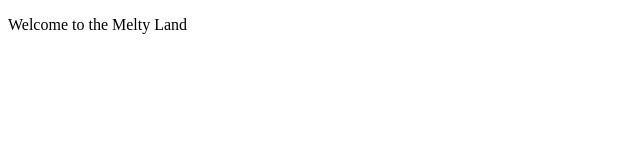
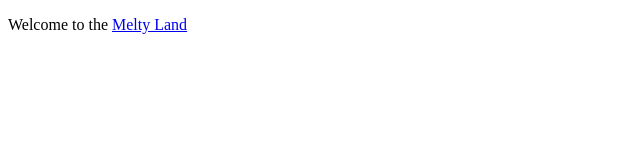
Before and after one commit to electro-saturator/avt217, a plain HTML site: page p1/page10/index.html in a window 1280 px wide. Shown: the full height of the page, 0-640 px from the left. Drawn offline with Linux system fonts and the light colour scheme.

Commit message:
final link

```diff
--- a/p1/page10/index.html
+++ b/p1/page10/index.html
@@ -5,6 +5,6 @@
     <title>Project 1</title>
   </head>
   <body>
-    <p>Welcome to the Melty Land</p>
+    <p>Welcome to the <a href="../page2/index.html">Melty Land</a></p>
   </body>
 </html>
```
